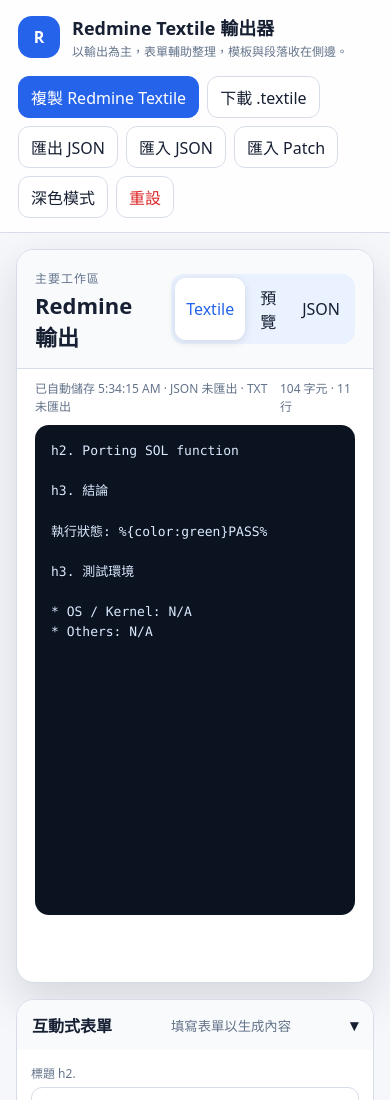
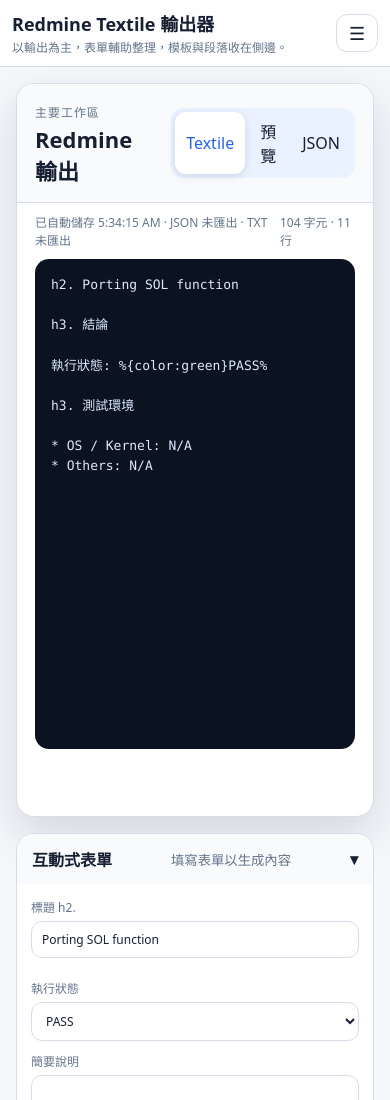
Before and after one commit to davidchen0970/RedmineTemplateEditor, a plain HTML site: page index.html in a window 390 px wide. Shown: the top 1100 px of the page. Drawn offline with Linux system fonts and the light colour scheme.

Commit message:
modify header buttoms

```diff
--- a/index.html
+++ b/index.html
@@ -7,15 +7,24 @@
 		<link rel="stylesheet" href="styles.css" />
 	</head>
 	<body>
-		<header class="app-header">
-			<div class="brand">
-				<div class="brand-mark">R</div>
-				<div>
-					<h1>Redmine Textile 輸出器</h1>
-					<p>以輸出為主，表單輔助整理，模板與段落收在側邊。</p>
+		<header class="app-header" id="siteHeader">
+			<div class="header-main">
+				<div class="brand">
+					<div class="brand-copy">
+						<h1>Redmine Textile 輸出器</h1>
+						<p>以輸出為主，表單輔助整理，模板與段落收在側邊。</p>
+					</div>
 				</div>
+				<button
+					type="button"
+					id="headerMenuToggle"
+					class="header-menu-toggle"
+					aria-controls="headerActions"
+					aria-expanded="false"
+					aria-label="展開頁首選單"
+				></button>
 			</div>
-			<div class="top-actions">
+			<div class="top-actions header-collapsible" id="headerActions">
 				<button id="copy" class="primary">複製 Redmine Textile</button>
 				<button id="txt">下載 .textile</button>
 				<button id="json">匯出 JSON</button>
@@ -138,6 +147,46 @@
 
 		<div id="toast" class="toast" role="status" aria-live="polite"></div>
 		<script type="module" src="./app.js"></script>
+		<script>
+			function setupMobileHeaderCollapse() {
+				const header = document.getElementById("siteHeader");
+				const toggle = document.getElementById("headerMenuToggle");
+				const actions = document.getElementById("headerActions");
+				if (!header || !toggle || !actions) return;
+
+				const mobileQuery = window.matchMedia("(max-width: 760px)");
+
+				const setExpanded = (expanded) => {
+					header.classList.toggle("is-collapsed", !expanded);
+					toggle.setAttribute("aria-expanded", String(expanded));
+					toggle.setAttribute(
+						"aria-label",
+						expanded ? "收合頁首選單" : "展開頁首選單",
+					);
+				};
+
+				const syncMode = () => {
+					// 桌機預設展開；手機預設收合
+					setExpanded(!mobileQuery.matches);
+				};
+
+				toggle.addEventListener("click", () => {
+					const expanded = toggle.getAttribute("aria-expanded") === "true";
+					setExpanded(!expanded);
+				});
+
+				if (typeof mobileQuery.addEventListener === "function") {
+					mobileQuery.addEventListener("change", syncMode);
+				} else {
+					mobileQuery.addListener(syncMode);
+				}
+
+				syncMode();
+			}
+
+			setupMobileHeaderCollapse();
+		</script>
+
 		<script type="module">
 			import mermaid from "https://cdn.jsdelivr.net/npm/mermaid/dist/mermaid.esm.min.mjs";
 			mermaid.initialize({
--- a/styles.css
+++ b/styles.css
@@ -611,3 +611,104 @@ body[data-theme="dark"] .app-header {
 body[data-theme="dark"] .add-block-dialog::backdrop {
 	background: rgba(2, 6, 23, 0.72);
 }
+
+
+.header-main {
+	display: flex;
+	align-items: center;
+	justify-content: space-between;
+	gap: 12px;
+	width: 100%;
+	min-width: 0;
+}
+
+.brand-copy {
+	min-width: 0;
+}
+
+.header-menu-toggle {
+	display: none;
+	align-items: center;
+	justify-content: center;
+	width: 42px;
+	min-width: 42px;
+	height: 38px;
+	padding: 0;
+	font-size: 18px;
+	line-height: 1;
+}
+
+.header-menu-toggle::before {
+	content: "☰";
+}
+
+.header-menu-toggle[aria-expanded="true"]::before {
+	content: "×";
+	font-size: 22px;
+}
+
+@media (max-width: 760px) {
+	.app-header {
+		align-items: stretch;
+		flex-direction: column;
+		gap: 0;
+		padding: 10px 12px;
+	}
+
+	.header-main {
+		display: flex;
+		align-items: center;
+		justify-content: space-between;
+		width: 100%;
+	}
+
+	.brand {
+		min-width: 0;
+		flex: 1 1 auto;
+	}
+
+	.brand-mark {
+		width: 38px;
+		height: 38px;
+		border-radius: 12px;
+		flex: 0 0 auto;
+	}
+
+	.brand h1,
+	.brand p {
+		overflow: hidden;
+		text-overflow: ellipsis;
+		white-space: nowrap;
+	}
+
+	.header-menu-toggle {
+		display: flex;
+		flex: 0 0 auto;
+	}
+
+	.header-collapsible {
+		display: none;
+	}
+
+	.app-header.is-collapsed .header-collapsible {
+		display: none;
+	}
+
+	.app-header:not(.is-collapsed) .header-collapsible {
+		display: flex;
+	}
+
+	.top-actions.header-collapsible {
+		flex-direction: column;
+		align-items: stretch;
+		justify-content: flex-start;
+		gap: 8px;
+		padding-top: 10px;
+	}
+
+	.top-actions.header-collapsible button {
+		width: 100%;
+		font-size: 16px;
+		padding: 12px 14px;
+	}
+}
```
